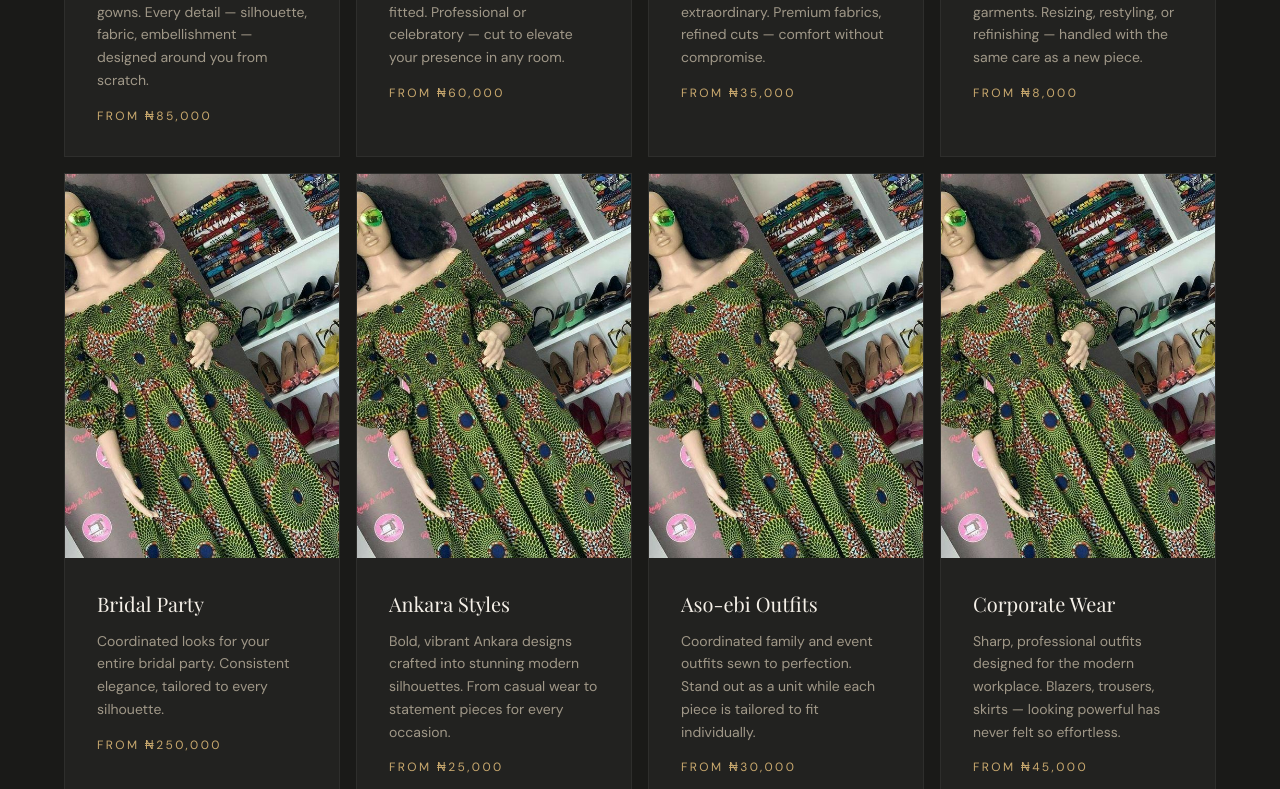
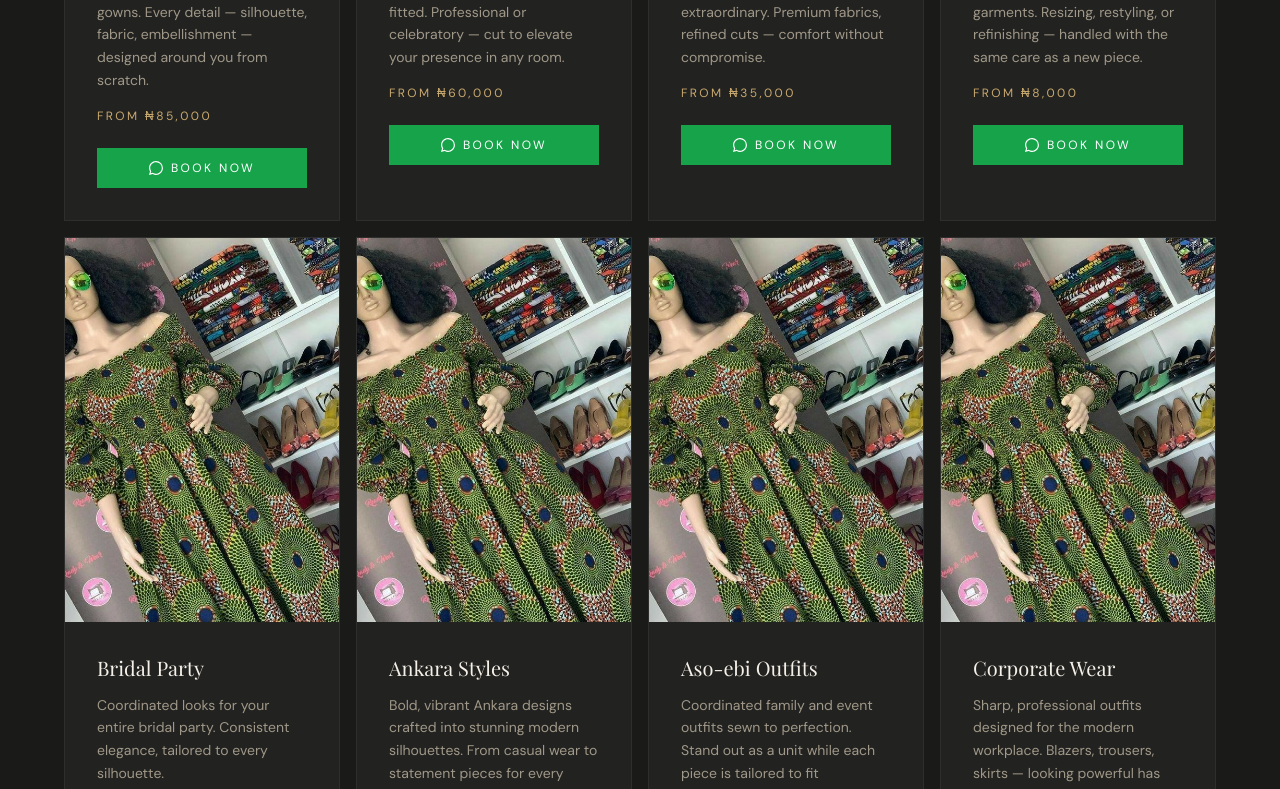
Before and after one commit to Patrick-Walshak/nanmet-fashion, a React (Vite) app: page / in a window 1280 px wide. Shown: the part 2167-2956 px from the top of the page. Built offline with nearby package versions, Linux system fonts and the light colour scheme; a web font is replaced by a local one.

Commit message:
add WhatsApp order button to service cards

```diff
--- a/src/data/content.js
+++ b/src/data/content.js
@@ -13,6 +13,20 @@ export const NAV_LINKS = [
   { label: 'Contact',  href: '/contact'   },
 ]
 
+export const ABOUT = {
+  name: '[Designer Name]',
+  role: 'Fashion Designer & Tailor',
+  headline: 'Fashion is not just clothing — it is identity',
+  intro: 'A trained fashion designer and tailor based in Nigeria, with a passion for creating garments that celebrate the woman wearing them.',
+  bio: 'After completing her training, she launched her own label with a simple belief: that every woman deserves to feel extraordinary in what she wears.',
+  stats: [
+    { value: '3+',   label: 'Years of training' },
+    { value: '50+',  label: 'Pieces crafted'     },
+    { value: '100%', label: 'Bespoke & handmade' },
+  ],
+  photo: null,
+}
+
 export const SERVICES = [
   {
     number: '01',
@@ -21,6 +35,7 @@ export const SERVICES = [
     description:
       'Fully custom evening and bridal gowns. Every detail — silhouette, fabric, embellishment — designed around you from scratch.',
     price: 'From ₦85,000',
+    whatsapp: '2348136070069',
   },
   {
     img: 'public/images/image-1.jpg',
--- a/src/pages/Home.jsx
+++ b/src/pages/Home.jsx
@@ -1,8 +1,9 @@
 import { useState } from 'react'
 import Marquee from '../components/ui/Marquee'
 import { useReveal } from '../hooks/useReveal'
-import { SERVICES, GALLERY_ITEMS, TESTIMONIALS } from '../data/content'
+// import { SERVICES, GALLERY_ITEMS, TESTIMONIALS } from '../data/content'
 import heroImg from '/public/images/hero-img.jpg'
+import { SERVICES, TESTIMONIALS, ABOUT, BRAND } from '../data/content'
 
 
 function HeroSection() {
@@ -98,7 +99,21 @@ function ServicesSection() {
   <div className="p-8">
     <h3 className="font-serif text-xl text-cream mb-3">{s.name}</h3>
     <p className="text-sm leading-relaxed text-[#A09888] mb-4">{s.description}</p>
+    {/* <p className="text-xs tracking-[0.2em] uppercase text-gold">{s.price} </p> */}
     <p className="text-xs tracking-[0.2em] uppercase text-gold">{s.price}</p>
+
+{/* WhatsApp button — separate, below the price */}
+
+    <a href={`https://wa.me/${BRAND.whatsapp.replace(/\D/g,'')}?text=${encodeURIComponent(`Hi, I'm interested in your ${s.name} service. I'd like to place an order.`)}`}
+      target="_blank"
+      rel="noreferrer"
+      className="mt-6 flex items-center justify-center gap-2 w-full py-3 bg-green-600 hover:bg-green-700 text-white text-xs tracking-[0.2em] uppercase transition-colors duration-200"
+      >
+      <svg xmlns="http://www.w3.org/2000/svg" width="14" height="14" fill="currentColor" viewBox="0 0 16 16">
+        <path d="M13.601 2.326A7.85 7.85 0 0 0 7.994 0C3.627 0 .068 3.558.064 7.926c0 1.399.366 2.76 1.057 3.965L0 16l4.204-1.102a7.9 7.9 0 0 0 3.79.965h.004c4.368 0 7.926-3.558 7.93-7.93A7.9 7.9 0 0 0 13.6 2.326zM7.994 14.521a6.6 6.6 0 0 1-3.356-.92l-.24-.144-2.494.654.666-2.433-.156-.251a6.56 6.56 0 0 1-1.007-3.505c0-3.626 2.957-6.584 6.591-6.584a6.56 6.56 0 0 1 4.66 1.931 6.56 6.56 0 0 1 1.928 4.66c-.004 3.639-2.961 6.592-6.592 6.592z"/>
+      </svg>
+      Book Now
+    </a>
   </div>
 
 </div>
```
